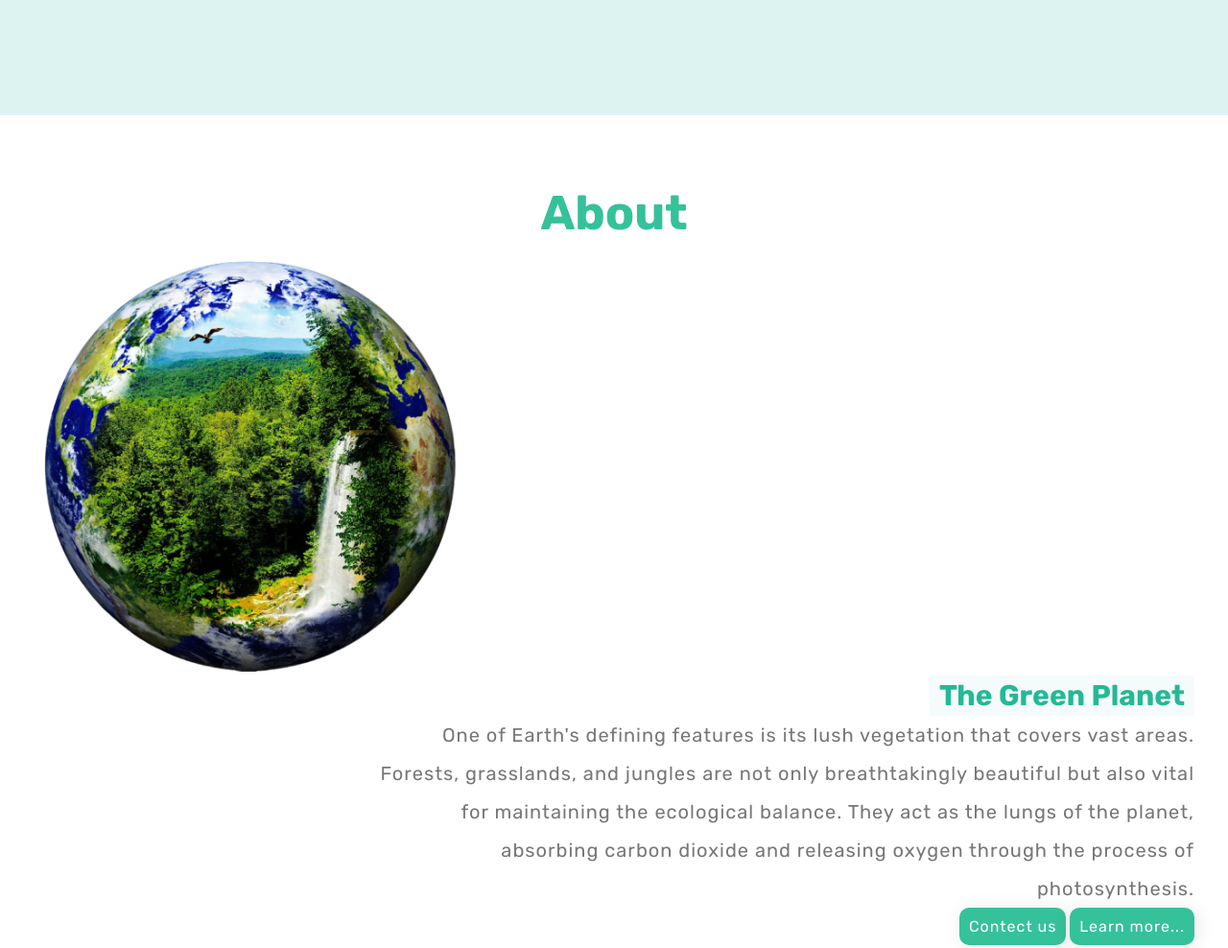
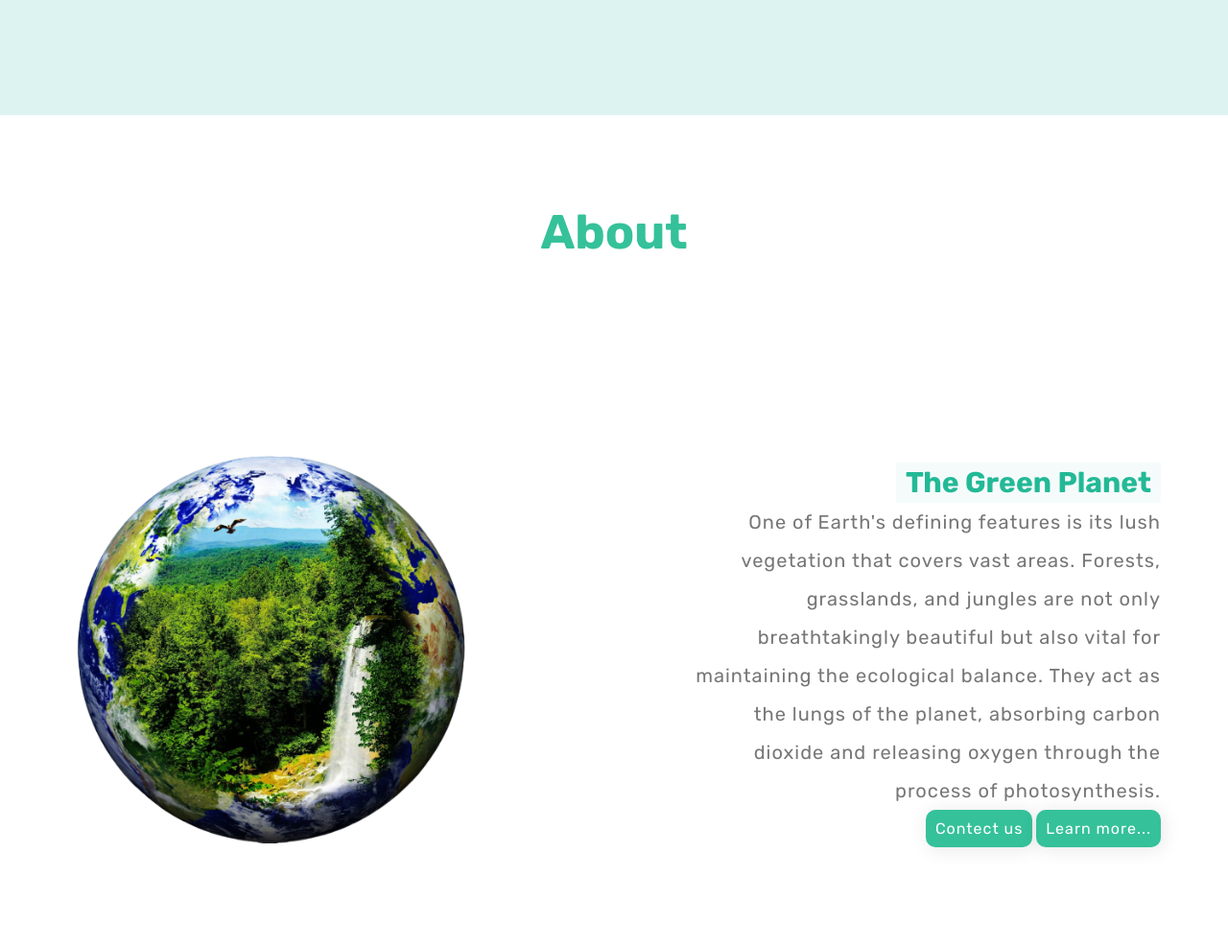
Before and after one commit to Mahmoud12309/Our-plant, a plain HTML site: page index.html in a window 1280 px wide. Shown: the part 680-1668 px from the top of the page at 96% size. Drawn offline with Linux system fonts and the light colour scheme.

Commit message:
Update index.html

```diff
--- a/index.html
+++ b/index.html
@@ -38,10 +38,10 @@
          <div class="nav">
             <ul>
                 <li>
-                    <a href="#">Home</a>
+                    <a href="#home">Home</a>
                 </li>
                 <li>
-                    <a href="#">About</a>
+                    <a href="#about">About</a>
                 </li>
                 <li>
                     <a href="#">Services</a>
@@ -69,19 +69,22 @@
         </div>
     </div>
     <div class="about" id="about">
-        <h2 class="heading">About</h2>
         <div class="container">
+            <h2 class="heading">About</h2>
+            <div class="content">
                 <img src="img/about.png" alt="كوكبنا" srcset="">
-            <div class="text-a">
+             <div class="text-a">
                 <h3 class="hed-a">The Green Planet</h3>
                 <p>One of Earth's defining features is its lush vegetation that covers vast areas. Forests, grasslands, and jungles are not
                 only breathtakingly beautiful but also vital for maintaining the ecological balance. They act as the lungs of the
                 planet, absorbing carbon dioxide and releasing oxygen through the process of photosynthesis.
                 </p>
-                <div class="btn-b">
+               <div class="btn-b">
                     <a href="#" class="str-star">Contect us</a>
                     <a href="#" class="str-star">Learn more...</a>
-                </div>
+              </div>
+            </div>
+
             </div>
         </div>
     </div>
```
